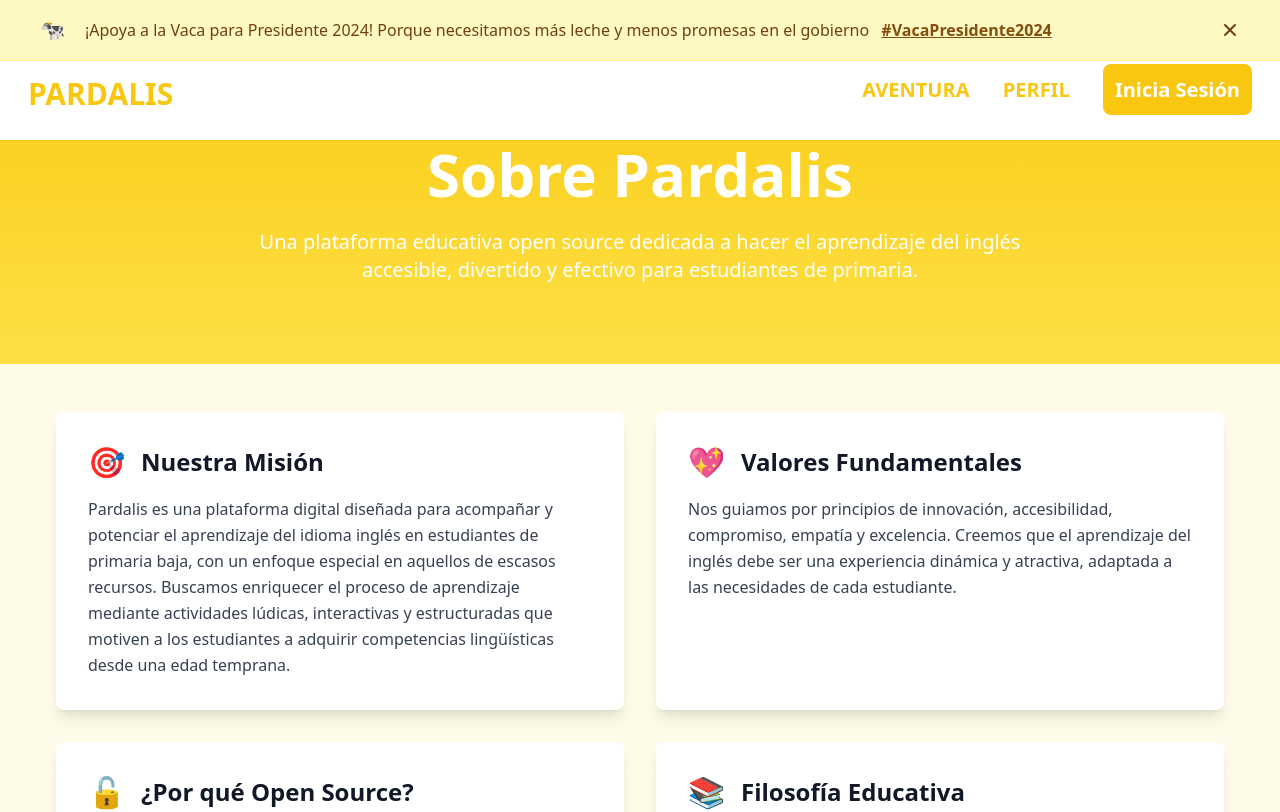
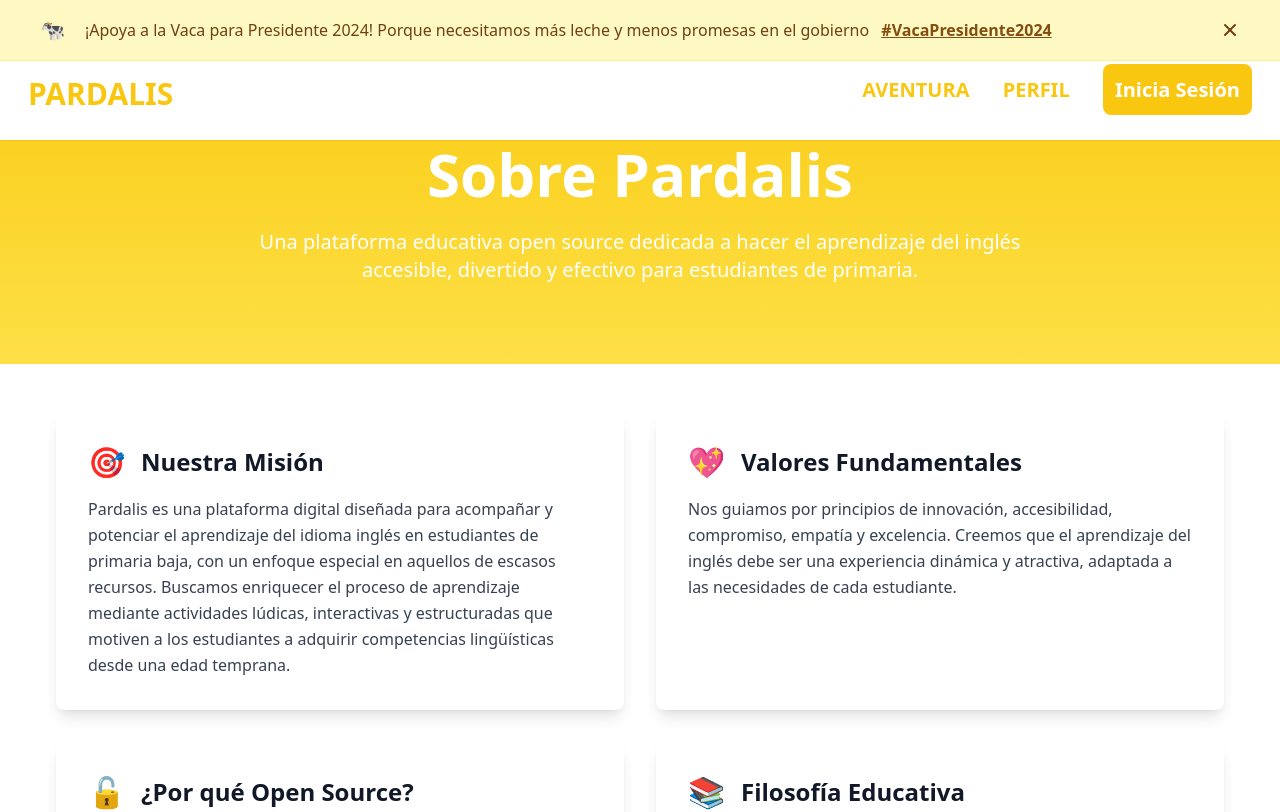
Before and after one commit to PardalisEdu/PardalisWebSite, a SvelteKit app: page /about in a window 1280 px wide. Shown: the top 812 px of the page. Built offline with nearby package versions, Linux system fonts and the light colour scheme.

Commit message:
[Remove] Se removio el color de fondo

```diff
--- a/src/routes/about/+page.svelte
+++ b/src/routes/about/+page.svelte
@@ -33,7 +33,7 @@
     ];
 </script>
 
-<div class="min-h-screen bg-yellow-50">
+<div class="min-h-screen">
     <div class="bg-gradient-to-b from-yellow-400 to-yellow-300 py-20 mt-16">
         <div class="container mx-auto px-4">
             <h1 class="text-4xl md:text-6xl font-bold text-center text-white mb-6">
```
